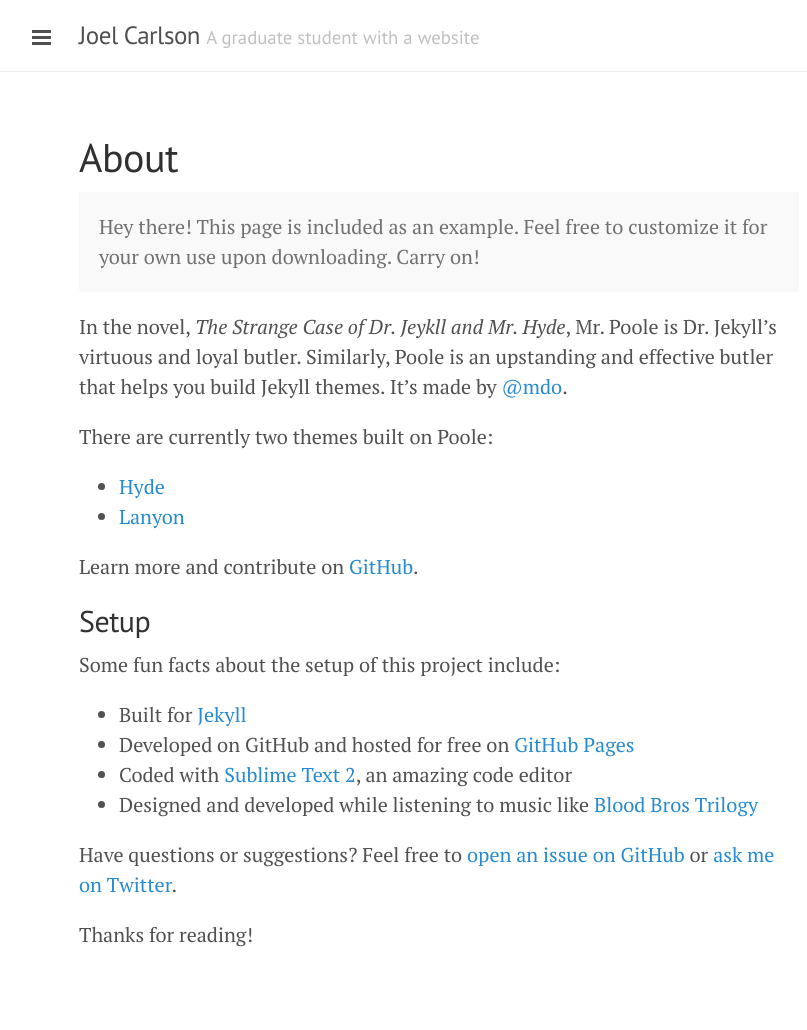
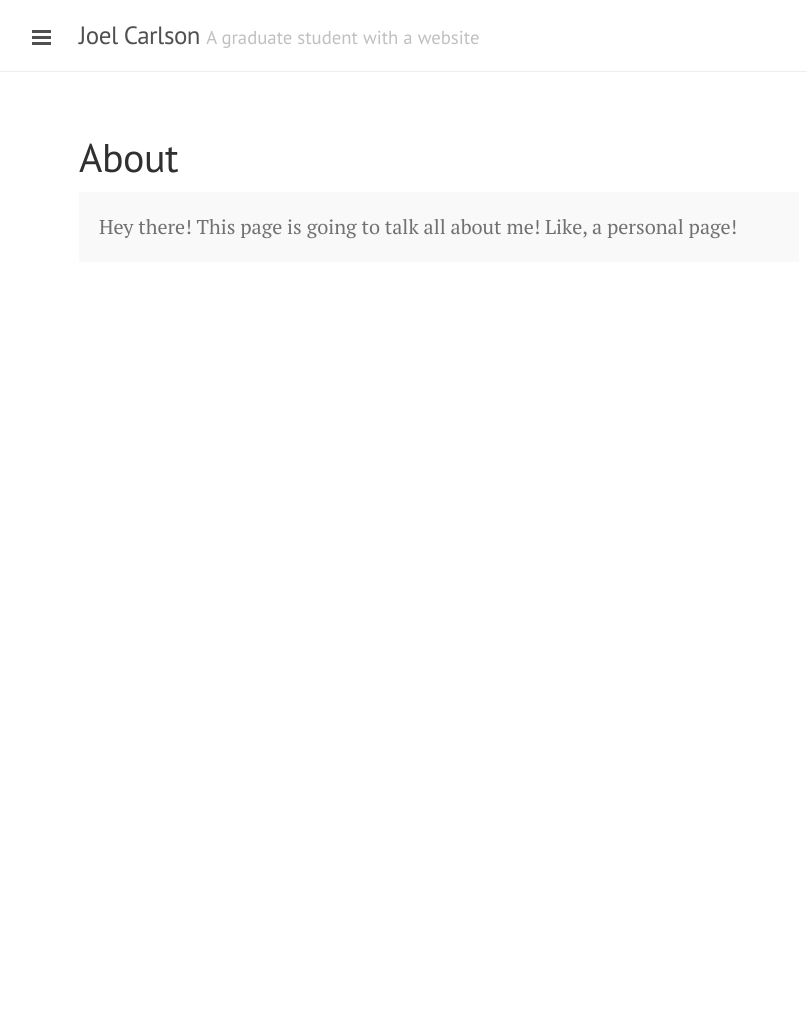
Before and after one commit to joelcarlson/joelcarlson.github.io, a Jekyll site: the page built from about.md, in a window 1280 px wide. Shown: the whole page, without its empty margins (201-1008 px from the left). Built offline with Jekyll 4.4.1, drawn with Linux system fonts in a browser that asks for light colours; Markdown is read by kramdown in place of the engine named in the settings; after the commit the page ends 900 px from its top, so only the background shows below that.

Commit message:
Update about.md

```diff
--- a/about.md
+++ b/about.md
@@ -4,27 +4,5 @@ title: About
 ---
 
 <p class="message">
-  Hey there! This page is included as an example. Feel free to customize it for your own use upon downloading. Carry on!
+  Hey there! This page is going to talk all about me! Like, a personal page!
 </p>
-
-In the novel, *The Strange Case of Dr. Jeykll and Mr. Hyde*, Mr. Poole is Dr. Jekyll's virtuous and loyal butler. Similarly, Poole is an upstanding and effective butler that helps you build Jekyll themes. It's made by [@mdo](https://twitter.com/mdo).
-
-There are currently two themes built on Poole:
-
-* [Hyde](http://hyde.getpoole.com)
-* [Lanyon](http://lanyon.getpoole.com)
-
-Learn more and contribute on [GitHub](https://github.com/poole).
-
-## Setup
-
-Some fun facts about the setup of this project include:
-
-* Built for [Jekyll](http://jekyllrb.com)
-* Developed on GitHub and hosted for free on [GitHub Pages](https://pages.github.com)
-* Coded with [Sublime Text 2](http://sublimetext.org), an amazing code editor
-* Designed and developed while listening to music like [Blood Bros Trilogy](https://soundcloud.com/maddecent/sets/blood-bros-series)
-
-Have questions or suggestions? Feel free to [open an issue on GitHub](https://github.com/poole/issues/new) or [ask me on Twitter](https://twitter.com/mdo).
-
-Thanks for reading!
```
